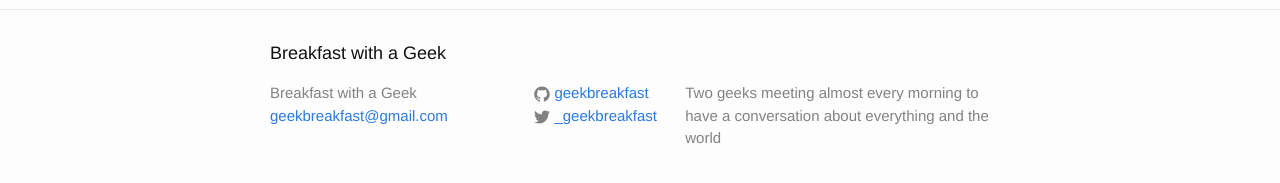
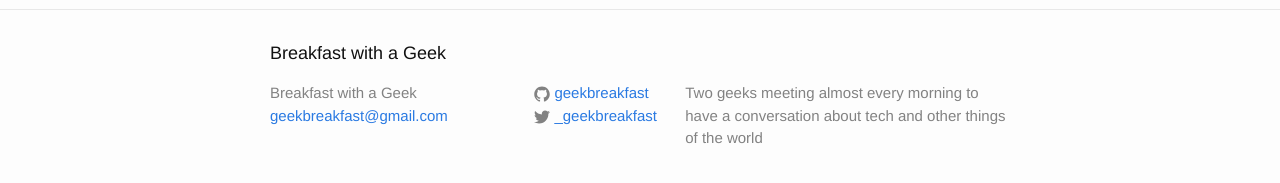
Before and after one commit to geekbreakfast/geekbreakfast, a Jekyll site: the page built from index.html, in a window 1280 px wide. Shown: the part 287-470 px from the top of the page. Built offline with Jekyll 4.4.1, drawn with Linux system fonts in a browser that asks for light colours.

Commit message:
Modified descrition in _config.yml

```diff
--- a/_config.yml
+++ b/_config.yml
@@ -1,7 +1,7 @@
 # Site settings
 title: Breakfast with a Geek
 email: geekbreakfast@gmail.com
-description: Two geeks meeting almost every morning to have a conversation about everything and the world
+description: Two geeks meeting almost every morning to have a conversation about tech and other things of the world
 baseurl: "" # the subpath of your site, e.g. /blog/
 url: "http://geekbreakfast.it" # the base hostname & protocol for your site
 twitter_username: _geekbreakfast
```
